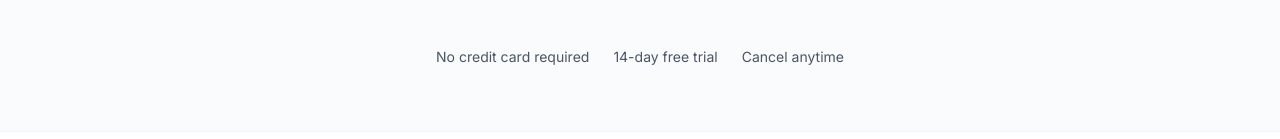
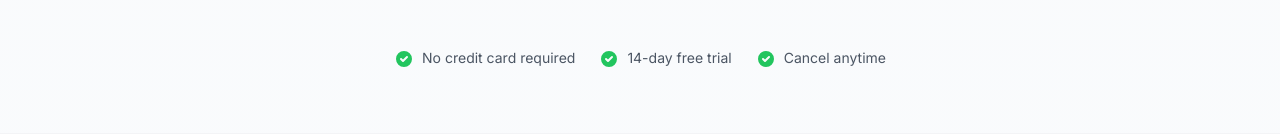
Before and after one commit to sanchitarora802/codereview-ai, a Next.js app: page / in a window 1280 px wide. Shown: the part 484-623 px from the top of the page. Built offline with nearby package versions, Linux system fonts and the light colour scheme; no server answers.

Commit message:
svg upload in 1 file and used

```diff
--- a/src/components/home/DemoSection.jsx
+++ b/src/components/home/DemoSection.jsx
@@ -5,6 +5,7 @@ import CodeUploader from "@/components/shared/CodeUploader";
 import StatusBadge from "@/components/shared/StatusBadge";
 import Card from "@/components/shared/Card";
 import { ISSUE_TYPES } from "@/constants";
+import FeatureIcon from "../shared/FeatureIcon";
 
 export default function DemoSection() {
   const [demoResult, setDemoResult] = useState(null);
@@ -130,16 +131,10 @@ export default function DemoSection() {
                   <ul className="space-y-2">
                     {demoResult.suggestions.map((suggestion, idx) => (
                       <li key={idx} className="flex items-start gap-2">
-                        {/* <svg
+                        <FeatureIcon
+                          icon={"greenTick"}
                           className="w-5 h-5 text-green-500 mt-0.5"
-                          fill="currentColor"
-                          viewBox="0 0 20 20"
-                        >
-                          <path
-                            fillRule="evenodd"
-                            d="M10 18a8 8 0 100-16 8 8 0 000 16zm3.707-9.293a1 1 0 00-1.414-1.414L9 10.586 7.707 9.293a1 1 0 00-1.414 1.414l2 2a1 1 0 001.414 0l4-4z"
-                          />
-                        </svg> */}
+                        />
                         <span className="text-sm text-gray-600">
                           {suggestion}
                         </span>
--- a/src/components/home/FeaturesGrid.jsx
+++ b/src/components/home/FeaturesGrid.jsx
@@ -21,10 +21,10 @@ export default function FeaturesGrid() {
               className="bg-white p-6 rounded-xl border border-gray-100 hover:shadow-lg transition"
             >
               <div className="w-12 h-12 bg-blue-100 rounded-lg flex items-center justify-center mb-4">
-                {/* <FeatureIcon
+                <FeatureIcon
                   icon={feature.icon}
                   className="w-6 h-6 text-blue-600"
-                /> */}
+                />
               </div>
               <h3 className="text-xl font-semibold mb-2">{feature.title}</h3>
               <p className="text-gray-600">{feature.description}</p>
--- a/src/components/home/HeroSection.jsx
+++ b/src/components/home/HeroSection.jsx
@@ -2,6 +2,7 @@
 import Link from "next/link";
 import Button from "@/components/shared/Button";
 import { APP_CONFIG } from "@/constants";
+import FeatureIcon from "../shared/FeatureIcon";
 
 export default function HeroSection() {
   return (
@@ -47,9 +48,9 @@ export default function HeroSection() {
         </div>
 
         <div className="flex flex-wrap items-center justify-center gap-6 mt-12 text-sm text-gray-600">
-          <TrustBadge icon="check" text="No credit card required" />
-          <TrustBadge icon="check" text="14-day free trial" />
-          <TrustBadge icon="check" text="Cancel anytime" />
+          <TrustBadge icon="greenTick" text="No credit card required" />
+          <TrustBadge icon="greenTick" text="14-day free trial" />
+          <TrustBadge icon="greenTick" text="Cancel anytime" />
         </div>
       </div>
     </section>
@@ -59,16 +60,7 @@ export default function HeroSection() {
 function TrustBadge({ icon, text }) {
   return (
     <div className="flex items-center gap-2">
-      {/* <svg
-        className="w-5 h-5 text-green-500"
-        fill="currentColor"
-        viewBox="0 0 20 20"
-      >
-        <path
-          fillRule="evenodd"
-          d="M10 18a8 8 0 100-16 8 8 0 000 16zm3.707-9.293a1 1 0 00-1.414-1.414L9 10.586 7.707 9.293a1 1 0 00-1.414 1.414l2 2a1 1 0 001.414 0l4-4z"
-        />
-      </svg> */}
+      <FeatureIcon icon={icon} className="w-5 h-5 text-green-500 mt-0.5" />
       {text}
     </div>
   );
--- a/src/components/layout/Navbar.jsx
+++ b/src/components/layout/Navbar.jsx
@@ -12,19 +12,6 @@ export default function Navbar() {
       <div className="container mx-auto px-4">
         <div className="flex justify-between items-center h-16">
           <Link href="/" className="flex items-center gap-2">
-            {/* <svg
-              className="w-8 h-8 text-blue-600"
-              fill="none"
-              stroke="currentColor"
-              viewBox="0 0 24 24"
-            >
-              <path
-                strokeLinecap="round"
-                strokeLinejoin="round"
-                strokeWidth={2}
-                d="M10 20l4-16m4 4l4 4-4 4M6 16l-4-4 4-4"
-              />
-            </svg> */}
             <span className="text-xl font-bold">
               {APP_CONFIG.name.replace("AI", "")}
               <span className="text-blue-600">AI</span>
@@ -50,7 +37,8 @@ export default function Navbar() {
             className="md:hidden p-2"
             onClick={() => setMobileMenuOpen(!mobileMenuOpen)}
           >
-            {/* <svg
+            {/* exception: not to add in icons file */}
+            <svg
               className="w-6 h-6"
               fill="none"
               stroke="currentColor"
@@ -71,7 +59,7 @@ export default function Navbar() {
                   d="M4 6h16M4 12h16M4 18h16"
                 />
               )}
-            </svg> */}
+            </svg>
           </button>
         </div>
 
--- a/src/components/shared/CodeUploader.jsx
+++ b/src/components/shared/CodeUploader.jsx
@@ -150,10 +150,10 @@ export default function CodeUploader({ onAnalysis, isDemo = false }) {
         >
           <input {...getInputProps()} />
 
-          {/* <FeatureIcon
+          <FeatureIcon
             icon="upload"
             className="w-12 h-12 mx-auto mb-4 text-gray-400"
-          /> */}
+          />
 
           {isDragActive ? (
             <p className="text-blue-600">Drop the file here...</p>
--- a/src/components/shared/FeatureIcon.js
+++ b/src/components/shared/FeatureIcon.js
@@ -165,7 +165,15 @@ export default function FeatureIcon({ icon, className = "" }) {
         />
       </svg>
     ),
+    greenTick: (
+      <svg className={className} fill="currentColor" viewBox="0 0 20 20">
+        <path
+          fillRule="evenodd"
+          d="M10 18a8 8 0 100-16 8 8 0 000 16zm3.707-9.293a1 1 0 00-1.414-1.414L9 10.586 7.707 9.293a1 1 0 00-1.414 1.414l2 2a1 1 0 001.414 0l4-4z"
+        />
+      </svg>
+    ),
   };
 
-  return "";
+  return icons[icon];
 }
```
Also changed, not shown: src/components/layout/Footer.jsx (+0 -13 lines).
